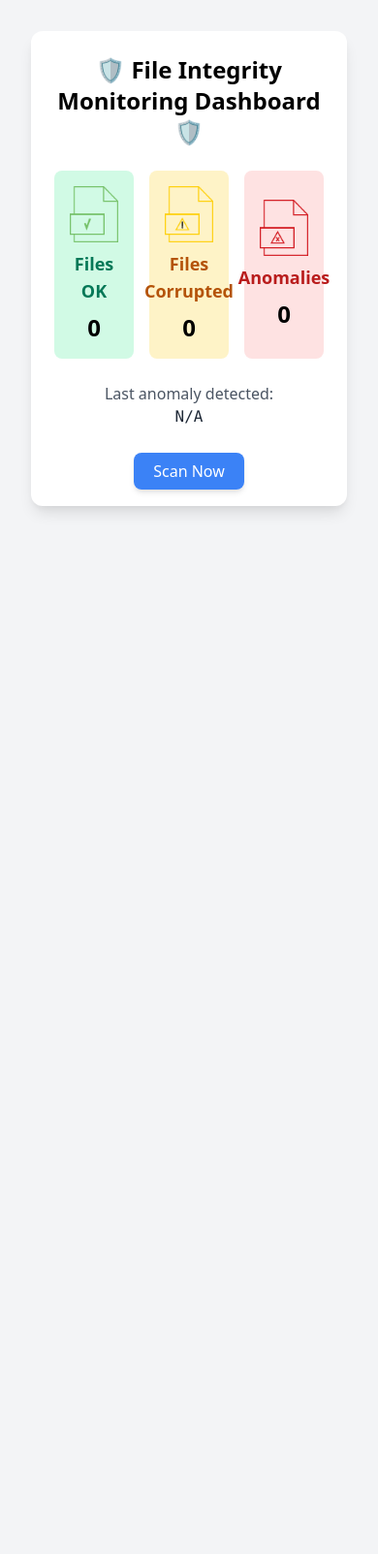
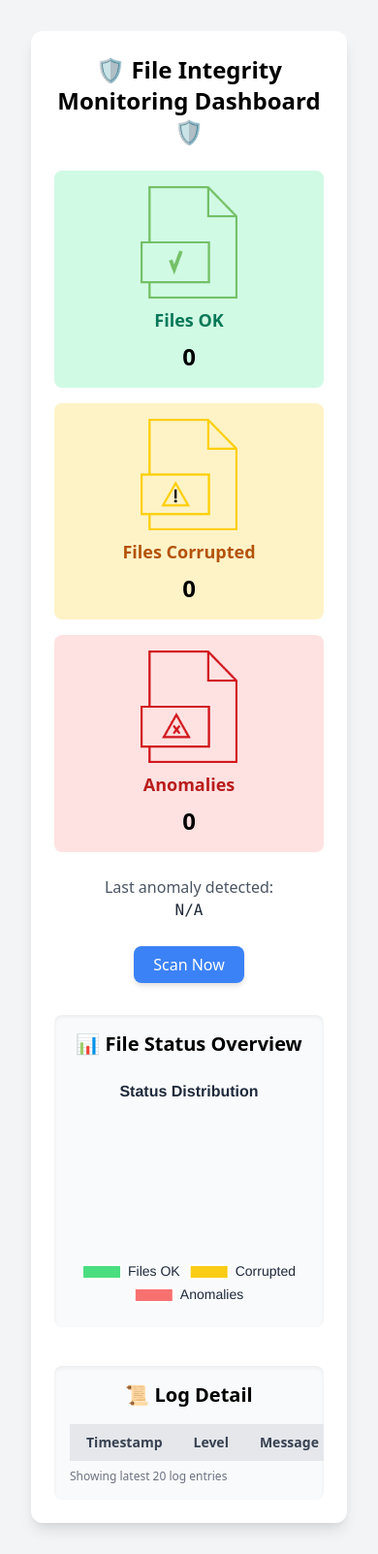
Before and after one commit to Benyaminsan/File-Integrity-Monitor, a Flask app: page / in a window 390 px wide. Shown: the whole page at 97% size. Before the commit the page ends 529 px from the top, so only its background shows below. Run offline with Flask 3, Linux system fonts and the light colour scheme; lists and menus that the app fills with data are empty.

Commit message:
Update index.html

```diff
--- a/templates/index.html
+++ b/templates/index.html
@@ -4,39 +4,103 @@
     <meta charset="UTF-8">
     <title>File Integrity Monitor</title>
     <link href="https://cdn.jsdelivr.net/npm/tailwindcss@2.2.19/dist/tailwind.min.css" rel="stylesheet">
+    <script src="https://cdn.jsdelivr.net/npm/chart.js"></script>
 </head>
 <body class="bg-gray-100 p-8">
-    <div class="max-w-3xl mx-auto bg-white shadow-lg rounded-xl p-6">
+    <div class="max-w-5xl mx-auto bg-white shadow-lg rounded-xl p-6">
         <h1 class="text-2xl font-bold text-center mb-6">🛡️ File Integrity Monitoring Dashboard 🛡️</h1>
 
-        <div class="grid grid-cols-3 gap-4 text-center">
+        <!-- Kartu Status -->
+        <div class="grid grid-cols-1 md:grid-cols-3 gap-4 text-center">
             <div class="p-4 bg-green-100 rounded-lg flex flex-col items-center justify-center space-y-2">
-                <img src="/static/aman.png" alt="Status Aman" width="131" height="152">
+                <img src="/static/aman.png" alt="Status Aman" width="100" height="100">
                 <p class="text-lg font-semibold text-green-700">Files OK</p>
                 <p class="text-2xl font-bold">{{ summary.safe }}</p>
             </div>
             <div class="p-4 bg-yellow-100 rounded-lg flex flex-col items-center justify-center space-y-2">
-                <img src="/static/hati.png" alt="Status Aman" width="131" height="152">
+                <img src="/static/hati.png" alt="File Corrupted" width="100" height="100">
                 <p class="text-lg font-semibold text-yellow-700">Files Corrupted</p>
                 <p class="text-2xl font-bold">{{ summary.corrupted }}</p>
             </div>
             <div class="p-4 bg-red-100 rounded-lg flex flex-col items-center justify-center space-y-2">
-                <img src="/static/bahaya.png" alt="Status Aman" width="131" height="152">
+                <img src="/static/bahaya.png" alt="Anomalies" width="100" height="100">
                 <p class="text-lg font-semibold text-red-700">Anomalies</p>
                 <p class="text-2xl font-bold">{{ summary.anomalies }}</p>
             </div>
         </div>
 
+        <!-- Informasi Waktu -->
         <div class="mt-6 text-center">
             <p class="text-gray-600">Last anomaly detected:</p>
             <p class="font-mono text-gray-800">{{ summary.last_anomaly }}</p>
         </div>
 
+        <!-- Tombol Scan -->
         <div class="mt-8 text-center">
             <a href="/scan" class="bg-blue-500 hover:bg-blue-600 text-white px-5 py-2 rounded-lg shadow-md">
                 Scan Now
             </a>
         </div>
+
+        <!-- Grafik Pie -->
+        <div class="mt-10 bg-gray-50 p-4 rounded-lg shadow-inner">
+            <h2 class="text-xl font-semibold text-center mb-4">📊 File Status Overview</h2>
+            <canvas id="statusChart" height="150"></canvas>
+        </div>
+
+        <script>
+            const ctx = document.getElementById('statusChart').getContext('2d');
+            new Chart(ctx, {
+                type: 'pie',
+                data: {
+                    labels: ['Files OK', 'Corrupted', 'Anomalies'],
+                    datasets: [{
+                        data: [{{ summary.safe }}, {{ summary.corrupted }}, {{ summary.anomalies }}],
+                        backgroundColor: ['#4ade80', '#facc15', '#f87171'],
+                    }]
+                },
+                options: {
+                    plugins: {
+                        legend: {
+                            position: 'bottom',
+                            labels: { color: '#1e293b', font: { size: 14 } }
+                        },
+                        title: {
+                            display: true,
+                            text: 'Status Distribution',
+                            color: '#1e293b',
+                            font: { size: 16 }
+                        }
+                    }
+                }
+            });
+        </script>
+
+        <!-- Tabel Log Detail -->
+        <div class="mt-10 bg-gray-50 p-4 rounded-lg shadow-inner overflow-x-auto">
+            <h2 class="text-xl font-semibold text-center mb-4">📜 Log Detail</h2>
+            <table class="min-w-full text-sm text-gray-700 border border-gray-200 rounded-lg">
+                <thead class="bg-gray-200">
+                    <tr>
+                        <th class="py-2 px-4 border-b">Timestamp</th>
+                        <th class="py-2 px-4 border-b">Level</th>
+                        <th class="py-2 px-4 border-b text-left">Message</th>
+                    </tr>
+                </thead>
+                <tbody>
+                    {% for log in logs[-20:] %}
+                    <tr class="hover:bg-gray-100">
+                        <td class="py-2 px-4 border-b font-mono text-gray-600">{{ log.timestamp }}</td>
+                        <td class="py-2 px-4 border-b font-semibold {% if log.level.strip() == 'ALERT' %}text-red-600{% elif log.level.strip() == 'WARNING' %}text-yellow-600{% else %}text-green-600{% endif %}">
+                            {{ log.level.strip() }}
+                        </td>
+                        <td class="py-2 px-4 border-b">{{ log.message }}</td>
+                    </tr>
+                    {% endfor %}
+                </tbody>
+            </table>
+            <p class="text-gray-500 text-xs mt-2">Showing latest 20 log entries</p>
+        </div>
     </div>
 </body>
 </html>
```
